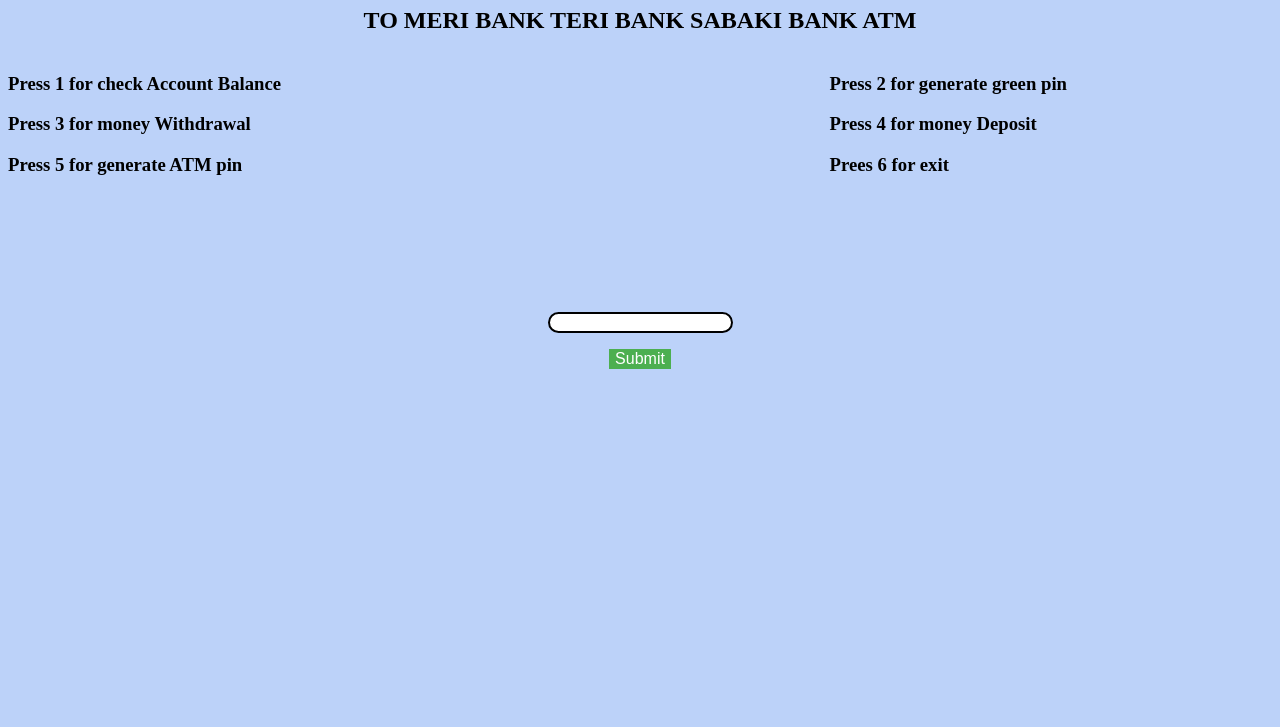
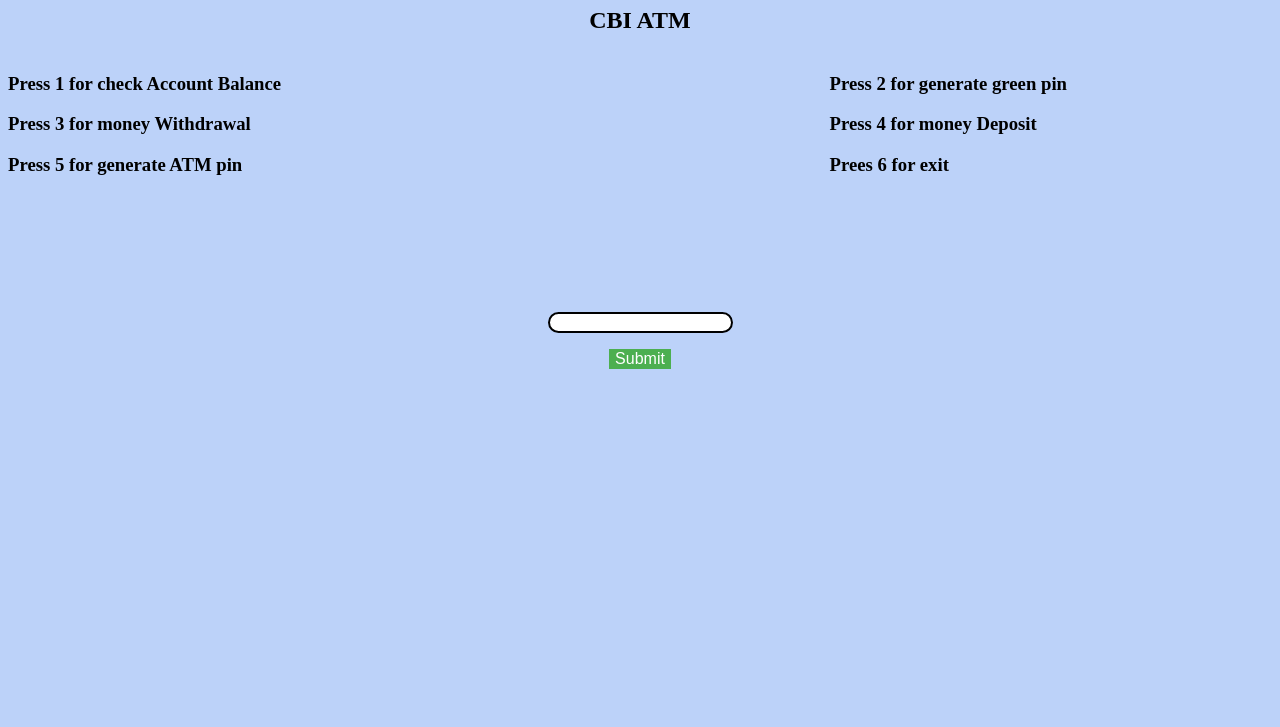
Before and after one commit to pawansarap/my_atm, a plain HTML site: page index.html in a window 1280 px wide. Shown: the part 73-800 px from the top of the page. Drawn offline with Linux system fonts and the light colour scheme.

Commit message:
Update index.html

```diff
--- a/index.html
+++ b/index.html
@@ -11,7 +11,7 @@
 
 <body>
     <h1 class="center">WELLCOME</h1>
-    <h2 class="center">TO MERI BANK TERI BANK SABAKI BANK ATM</h2>
+    <h2 class="center">CBI ATM</h2>
 
     <div class="row">
         <div class="column1">
```
